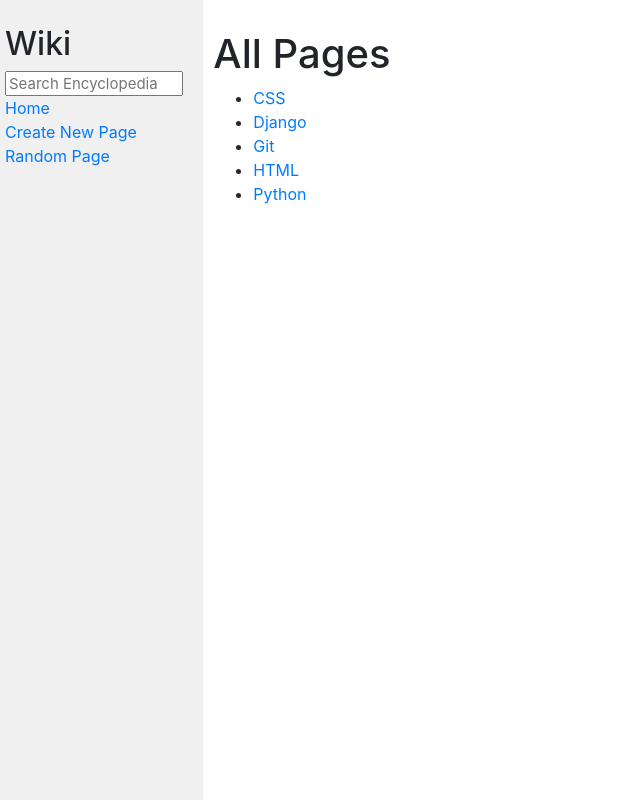
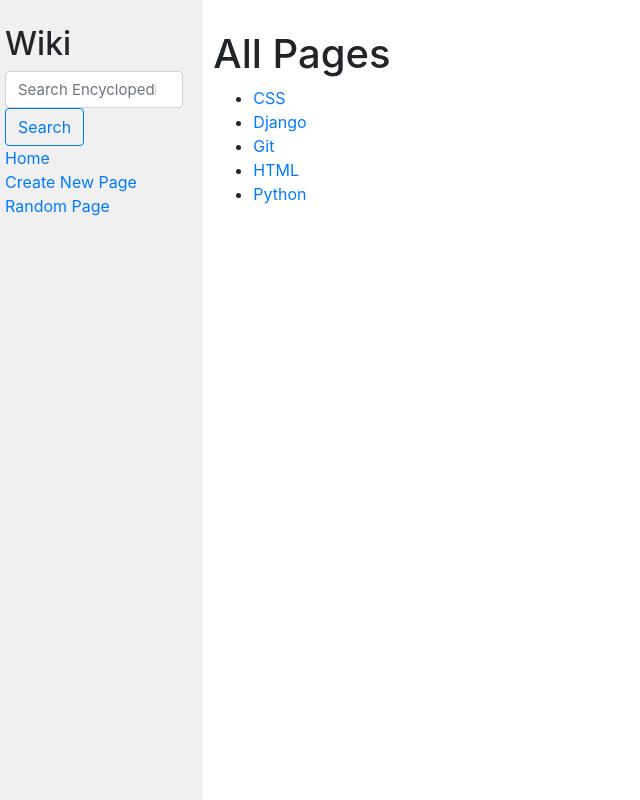
Before and after one commit to des-ant/CS50x_Web_2021, a Django app: page / in a window 1280 px wide. Shown: the whole page, without its empty margins (0-640 px from the left). Run offline with Django 3.2, Linux system fonts and the light colour scheme; some libraries are stand-ins or nearby versions.

Commit message:
implemented search function

```diff
--- a/1_Wiki/wiki/encyclopedia/templates/encyclopedia/index.html
+++ b/1_Wiki/wiki/encyclopedia/templates/encyclopedia/index.html
@@ -5,7 +5,7 @@
 {% endblock %}
 
 {% block body %}
-    <h1>All Pages</h1>
+    <h1>{{ heading }}</h1>
 
     <ul>
         {% for entry in entries %}
--- a/1_Wiki/wiki/encyclopedia/templates/encyclopedia/layout.html
+++ b/1_Wiki/wiki/encyclopedia/templates/encyclopedia/layout.html
@@ -13,7 +13,8 @@
             <div class="sidebar col-lg-2 col-md-3">
                 <h2>Wiki</h2>
                 <form>
-                    <input class="search" type="text" name="q" placeholder="Search Encyclopedia">
+                    <input class="search form-control mr-sm-2" type="search" name="q" placeholder="Search Encyclopedia">
+                    <button type="submit" class="btn btn-outline-primary my-2 my-sm-0">Search</button>
                 </form>
                 <div>
                     <a href="{% url 'encyclopedia:index' %}">Home</a>
--- a/1_Wiki/wiki/encyclopedia/views.py
+++ b/1_Wiki/wiki/encyclopedia/views.py
@@ -10,8 +10,33 @@
 
 
 def index(request):
+    """
+    Show list of encyclopedia entries, filtered by search queries
+    """
+    # Get query from search
+    query = request.GET.get('q', '')
+    # If text was present in search
+    if not query == '':
+        # Get full list of entries
+        full_list = util.list_entries()
+        filtered_list = []
+        # Iterate through list of entries
+        for title in full_list:
+            # If query matches name of entry, redirect user to entry page
+            if title == query:
+                return wiki(request, title)
+            # Add enclopedia entries with query as substring to filtered list
+            if query in title:
+                filtered_list.append(title)
+        # Return list of filtered titles if no exact match found
+        return render(request, "encyclopedia/index.html", {
+            "entries": filtered_list,
+            "heading": "Pages Found"
+        })
+    # Return full list of entries if no search performed
     return render(request, "encyclopedia/index.html", {
-        "entries": util.list_entries()
+        "entries": util.list_entries(),
+        "heading": "All Pages"
     })
 
 
```
